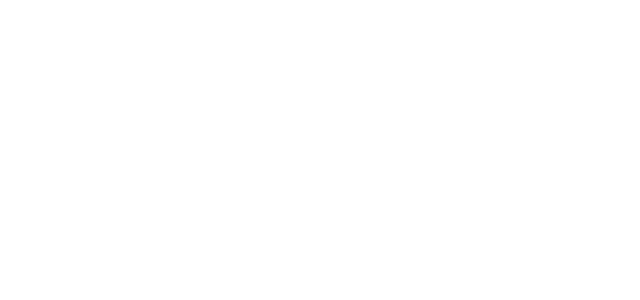
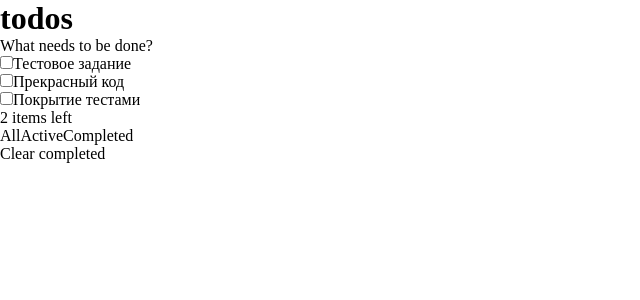
Before and after one commit to davidbraginsky/mindbox_frontend_test, a React (Create React App) app: page / in a window 1280 px wide. Shown: the top 300 px of the page, without its empty margins (0-640 px from the left). Built offline with nearby package versions, Linux system fonts and the light colour scheme.

Commit message:
добавил html структуру

```diff
--- a/src/App.js
+++ b/src/App.js
@@ -1,5 +1,35 @@
 function App() {
-  return <></>;
+  return (
+    <div className="container">
+      <h1>todos</h1>
+      <div className="todoPanel">
+        <div className="todoHeader">What needs to be done?</div>
+        <div className="todoList">
+          <div className="todo">
+            <input type="checkbox" id="random-1" />
+            <label htmlFor="random-1">Тестовое задание</label>
+          </div>
+          <div className="todo">
+            <input type="checkbox" id="random-2" />
+            <label htmlFor="random-2">Прекрасный код</label>
+          </div>
+          <div className="todo">
+            <input type="checkbox" id="random-3" />
+            <label htmlFor="random-3">Покрытие тестами</label>
+          </div>
+        </div>
+        <div className="todoSummary">
+          <span>2 items left</span>
+          <div className="todoFilterbox">
+            <span>All</span>
+            <span>Active</span>
+            <span>Completed</span>
+          </div>
+          <span>Clear completed</span>
+        </div>
+      </div>
+    </div>
+  );
 }
 
 export default App;
```
